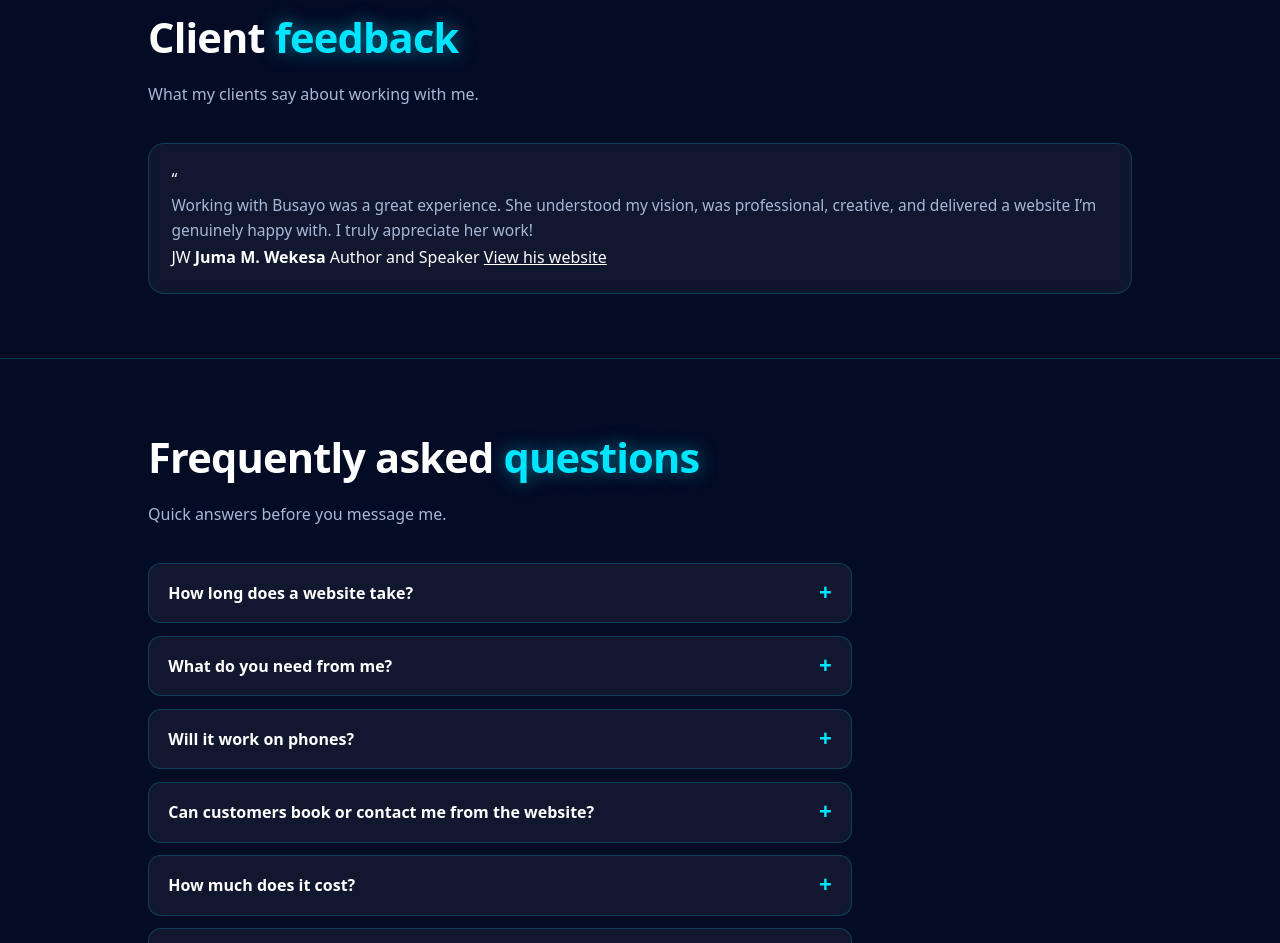
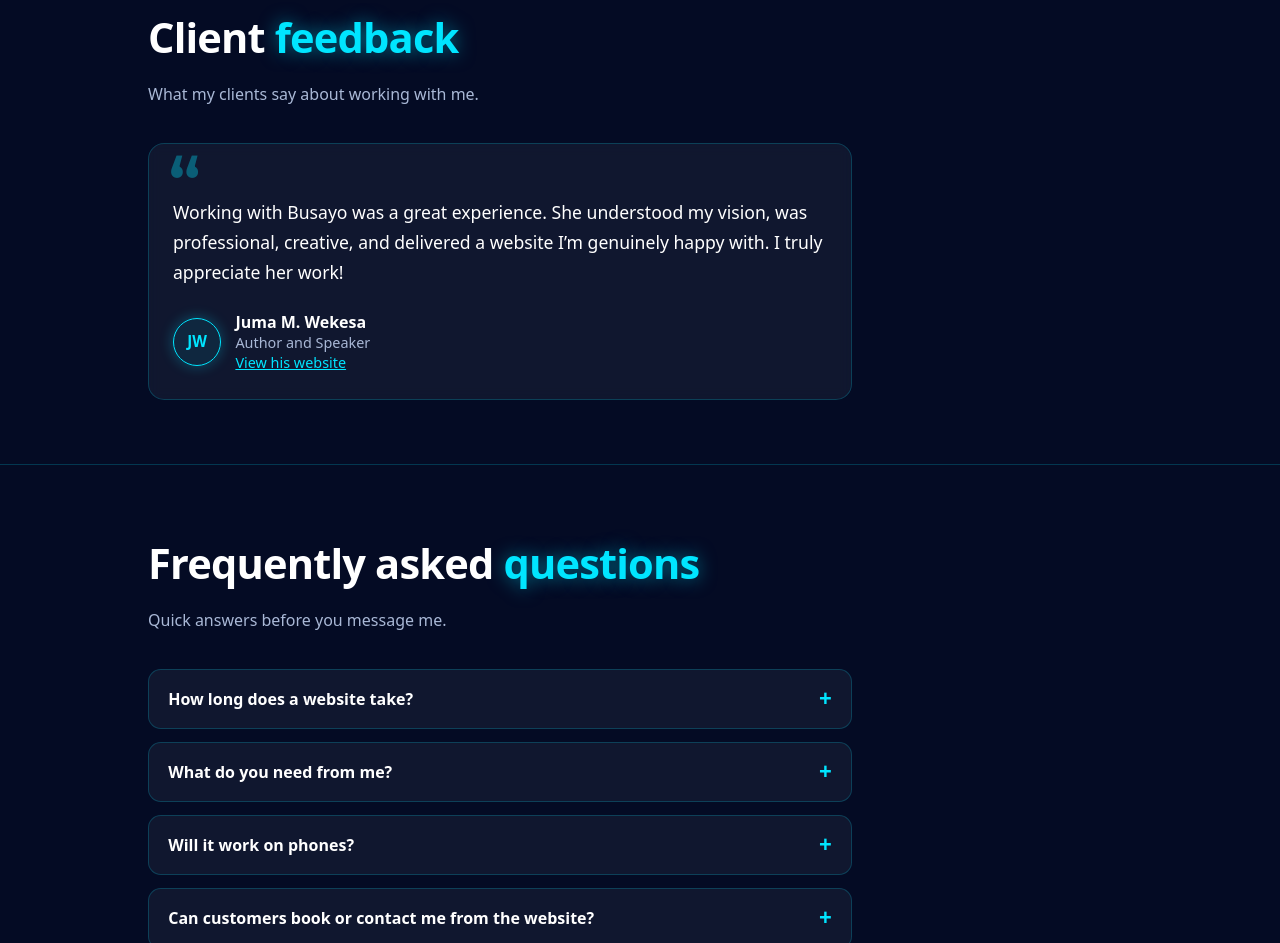
Before and after one commit to busiejoy/portfolio, a plain HTML site: page index.html in a window 1280 px wide. Shown: the part 4424-5367 px from the top of the page. Drawn offline with Linux system fonts and the light colour scheme.

Commit message:
Update style.css

```diff
--- a/style.css
+++ b/style.css
@@ -955,3 +955,43 @@ body { transition: background-color 0.3s ease, color 0.3s ease; }
     filter: drop-shadow(0 0 12px var(--cyan));
   }
 }
+
+/* Testimonials */
+.testimonials { max-width: 44rem; }
+.quote { margin: 0; }
+.quote .body { position: relative; padding: 2rem 1.5rem 1.6rem; }
+.quote-mark {
+  position: absolute;
+  top: 0.2rem;
+  left: 1.2rem;
+  font-family: "Montserrat", sans-serif;
+  font-size: 4.5rem;
+  line-height: 1;
+  color: var(--cyan);
+  opacity: 0.35;
+}
+.quote blockquote { margin: 0 0 1.4rem; padding-top: 1.4rem; }
+.quote blockquote p {
+  color: var(--ink);
+  font-size: 1.1rem;
+  line-height: 1.7;
+}
+.quote figcaption { display: flex; align-items: center; gap: 0.9rem; }
+.avatar {
+  display: flex;
+  align-items: center;
+  justify-content: center;
+  flex: none;
+  width: 3rem;
+  height: 3rem;
+  border-radius: 50%;
+  font-weight: 700;
+  font-size: 0.95rem;
+  color: var(--cyan);
+  background: rgba(0, 229, 255, 0.08);
+  border: 1px solid var(--cyan);
+  box-shadow: 0 0 14px rgba(0, 229, 255, 0.3);
+}
+.who { display: flex; flex-direction: column; line-height: 1.4; font-size: 0.9rem; color: var(--muted); }
+.who strong { color: var(--ink); font-size: 1rem; }
+.who a { color: var(--cyan); }
```
